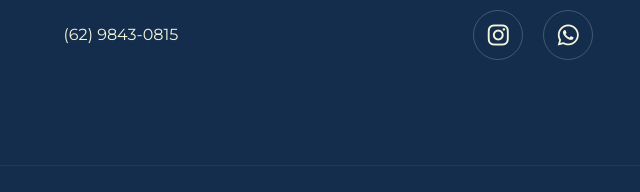
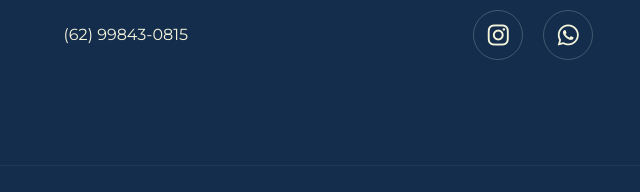
Before and after one commit to gabrielblumck18/JulianaBlumck_site_LGP, a plain HTML site: page index.html in a window 1280 px wide. Shown: the part 5708-5900 px from the top of the page, 410-1050 px from the left. Drawn offline with Linux system fonts and the light colour scheme; a web font is replaced by a local one.

Commit message:
quarta implementação

```diff
--- a/index.html
+++ b/index.html
@@ -241,7 +241,7 @@
                     </div>
                     <div class="footer-contact">
                         <h3 class="footer-heading">Contato</h3>
-                        <p>(62) 9843-0815</p>
+                        <p>(62) 99843-0815</p>
                     </div>
                     <div class="footer-socials">
                         <h3 class="footer-heading">Redes Sociais</h3>
```
